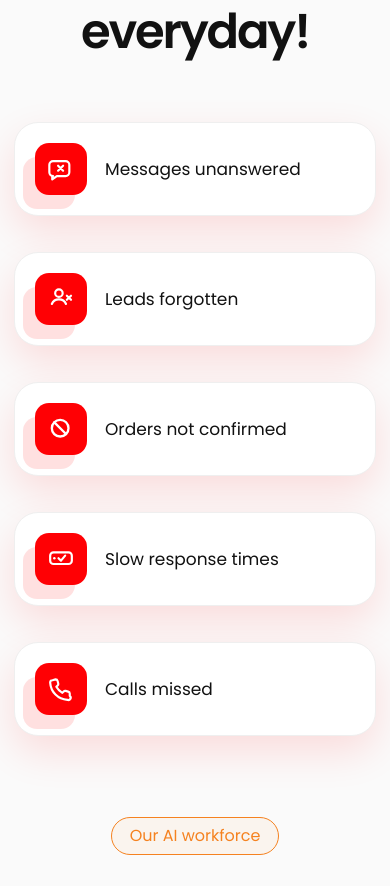
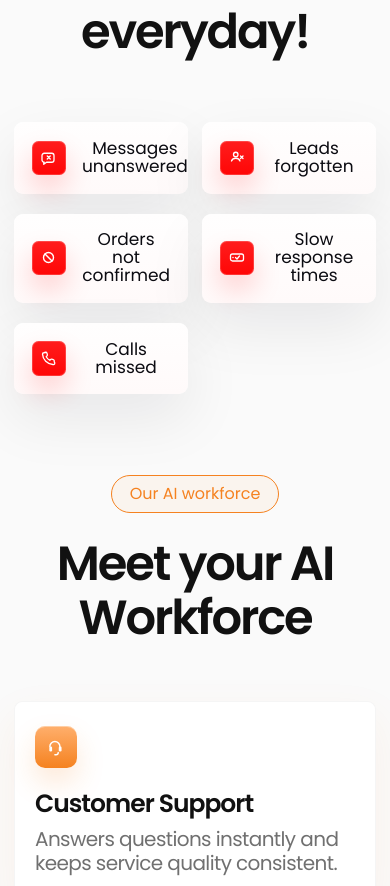
Before and after one commit to habibtitraoui/mercus.ai, a React (Vite) app: page / in a window 390 px wide. Shown: the part 1060-1946 px from the top of the page. Built offline with nearby package versions, Linux system fonts and the light colour scheme.

Commit message:
problems css

```diff
--- a/src/features/landing/styles/problems.css
+++ b/src/features/landing/styles/problems.css
@@ -1,69 +1,127 @@
 .pill-grid {
   display: grid;
-  grid-template-columns: repeat(3, minmax(0, 1fr));
+  grid-template-columns: repeat(6, minmax(0, 1fr));
   justify-content: center;
-  gap: 36px 32px;
+  justify-items: center;
+  gap: 55px;
   margin-top: 64px;
 }
 
 .pain-pill {
+  position: relative;
   display: inline-flex;
   align-items: center;
-  gap: 26px;
-  width: 100%;
+  gap: 15.61px;
+  width: 362.81px;
+  height: 70.20px;
   min-width: 0;
-  padding: 30px 32px;
-  background: #ffffff;
-  border: 1px solid var(--line);
-  border-radius: 24px;
-  box-shadow: 0 16px 40px rgba(255, 0, 4, 0.12);
-  color: var(--heading);
-  font-size: 20px;
+  padding: 17.84px;
+  background: linear-gradient(180deg, #fffefe 0%, #fffafa 100%);
+  border: none;
+  border-radius: 9.21px;
+  box-shadow:
+    0 24px 60px rgba(13, 18, 30, 0.08),
+    0 1px 0 rgba(255, 255, 255, 0.7) inset;
+  color: #0b0b11;
+  font-size: 24px;
+  font-weight: 400;
+  line-height: 1.05;
+  overflow: visible;
+  grid-column: span 2;
+}
+
+.pill-grid .pain-pill:nth-child(4) {
+  grid-column: 2 / span 2;
+}
+
+.pill-grid .pain-pill:nth-child(5) {
+  grid-column: 4 / span 2;
+}
+
+.pain-pill::before {
+  content: '';
+  position: absolute;
+  left: -14px;
+  top: 8px;
+  bottom: 8px;
+  width: 88px;
+  border-radius: 18px;
+  background:
+    radial-gradient(circle at 28% 50%, rgba(255, 43, 43, 0.34) 0%, rgba(255, 43, 43, 0.2) 34%, rgba(255, 43, 43, 0.08) 58%, transparent 78%);
+  filter: blur(10px);
+  z-index: -1;
 }
 
 .pain-pill-icon-wrap {
-  width: 60px;
-  height: 60px;
+  flex: 0 0 auto;
+  width: 34.53px;
+  height: 34.53px;
   display: inline-flex;
   align-items: center;
   justify-content: center;
-  border-radius: 14px;
-  background: #ff0004;
+  border-radius: 6.63px;
+  background: linear-gradient(180deg, #ff1d1d 0%, #ff0606 100%);
   color: #ffffff;
-  box-shadow: -12px 14px 0 rgba(255, 0, 4, 0.12);
+  box-shadow:
+    0 14px 28px rgba(255, 0, 4, 0.18),
+    0 0 0 1px rgba(255, 255, 255, 0.18) inset;
 }
 
 .pain-pill-icon {
-  width: 36px;
-  height: 36px;
+  width: 30px;
+  height: 30px;
 }
 
 @media (max-width: 980px) {
   .pill-grid {
-    grid-template-columns: 1fr;
+    grid-template-columns: repeat(2, minmax(0, 1fr));
+    justify-items: center;
+  }
+
+  .pain-pill,
+  .pill-grid .pain-pill:nth-child(4),
+  .pill-grid .pain-pill:nth-child(5) {
+    grid-column: auto;
   }
 }
 
 @media (max-width: 720px) {
+  .pill-grid {
+    gap: 28px 20px;
+  }
+
   .pain-pill {
-    padding: 20px;
-    gap: 18px;
+    width: min(100%, 100%);
+    height: auto;
+    min-height: 70.20742797851562px;
+    padding: 17.84px;
+    gap: 15.61px;
     font-size: 18px;
   }
 
   .pain-pill-icon-wrap {
-    width: 52px;
-    height: 52px;
+    width: 34.53px;
+    height: 34.53px;
   }
 
   .pain-pill-icon {
-    width: 30px;
-    height: 30px;
+    width: 18px;
+    height: 18px;
+  }
+
+  .pain-pill::before {
+    left: -10px;
+    width: 72px;
   }
 }
 
 @media (max-width: 560px) {
+  .pill-grid {
+    gap: 20px 14px;
+  }
+
   .pain-pill {
+    width: 100%;
     font-size: 17px;
   }
 }
```
